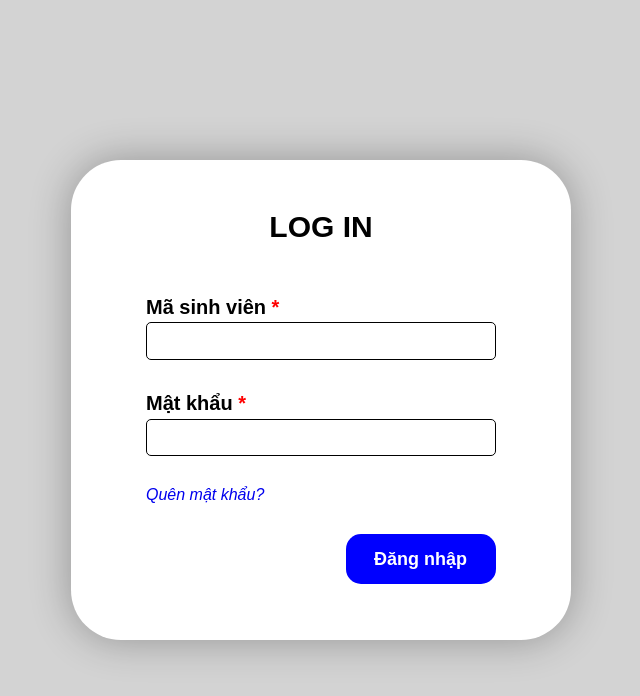
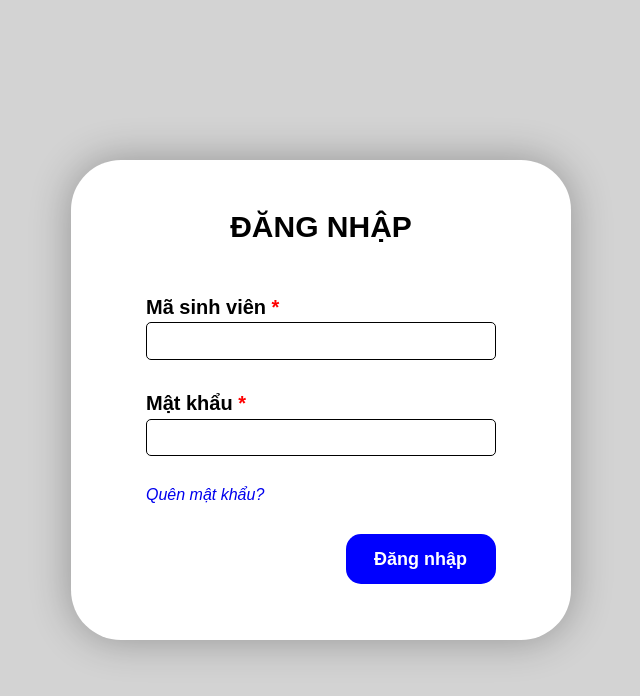
Before and after one commit to Nanome203/web-ban-hang-sv, a React (Create React App) app: page /login in a window 1280 px wide. Shown: the top 696 px of the page, without its empty margins (319-959 px from the left). Built offline with nearby package versions, Linux system fonts and the light colour scheme; no server answers.

Commit message:
small update

```diff
--- a/src/pages/LogInForm.jsx
+++ b/src/pages/LogInForm.jsx
@@ -31,7 +31,7 @@ function LogInForm() {
     <>
       <div className={styles.container}>
         <div className={styles.box}>
-          <h3>LOG IN</h3>
+          <h3>ĐĂNG NHẬP</h3>
           <p>
             <label htmlFor='MSSV'>Mã sinh viên <span className={styles.importanceAsterisk}>*</span></label>
             <input type="text" id="MSSV" value={mssv} onChange={handleInputMSSV} />
```
